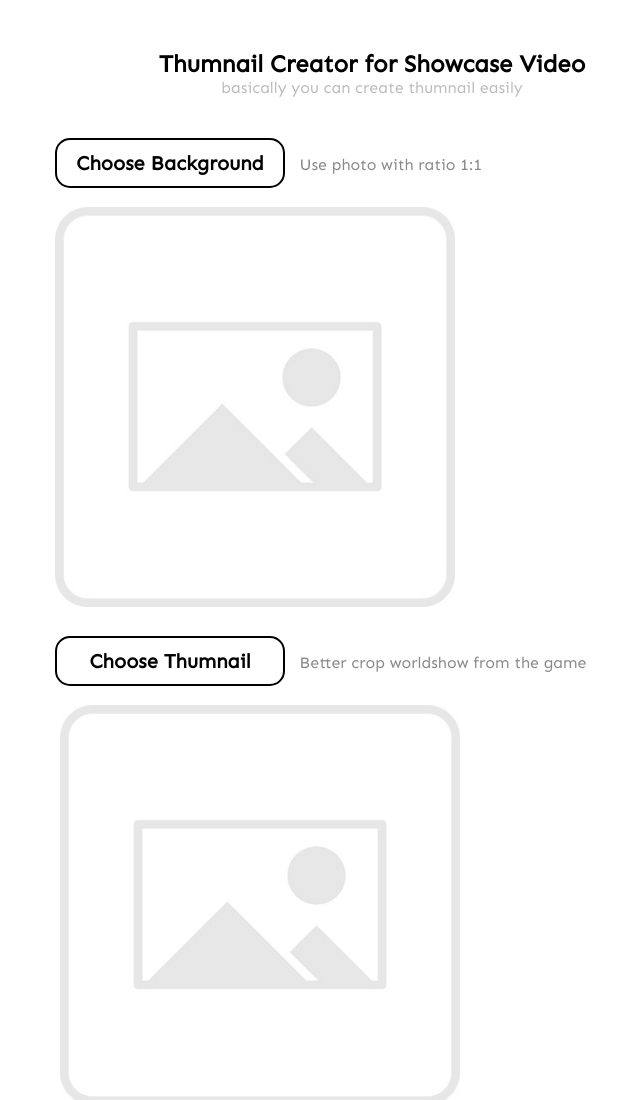
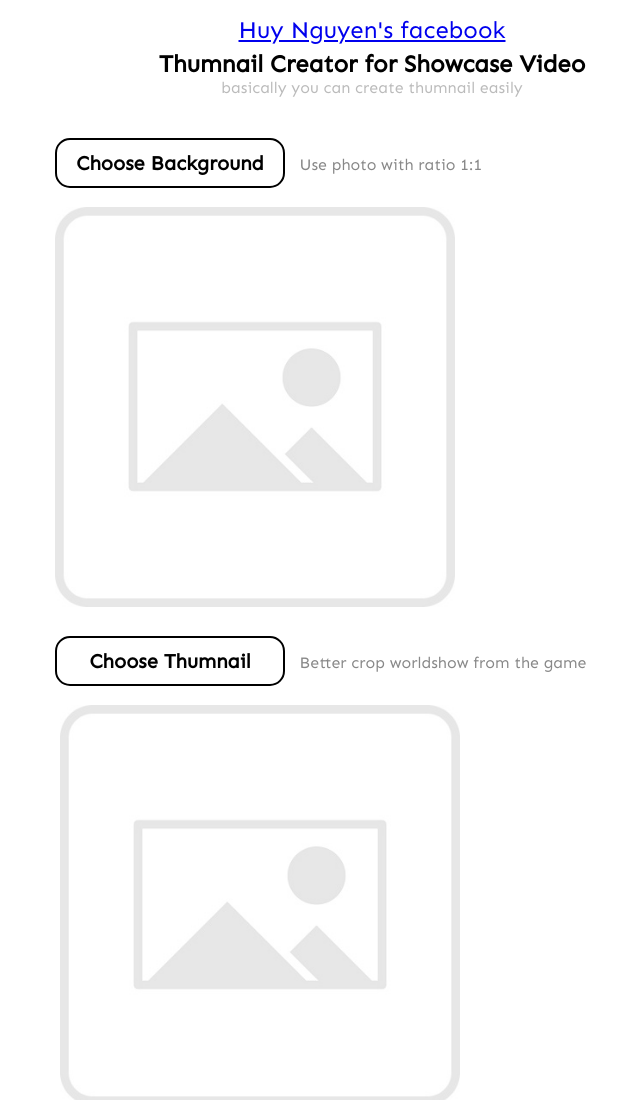
Before and after one commit to hopeh1/thumbnail-maker, a plain HTML site: page index.html in a window 1280 px wide. Shown: the top 1100 px of the page, without its empty margins (268-908 px from the left). Drawn offline with Linux system fonts and the light colour scheme.

Commit message:
Update index.html

```diff
--- a/index.html
+++ b/index.html
@@ -6,6 +6,7 @@
 </head>
 <body onLoad="onOpen()"><center>
     <font size="5">
+	<a href="facebook.com/hydrate12" target="Hydrate_'s facebook profile"><span>Huy Nguyen's facebook</span></a>
 	<p>
 	<b>Thumnail Creator for Showcase Video</b>
 	</font><br>
```
